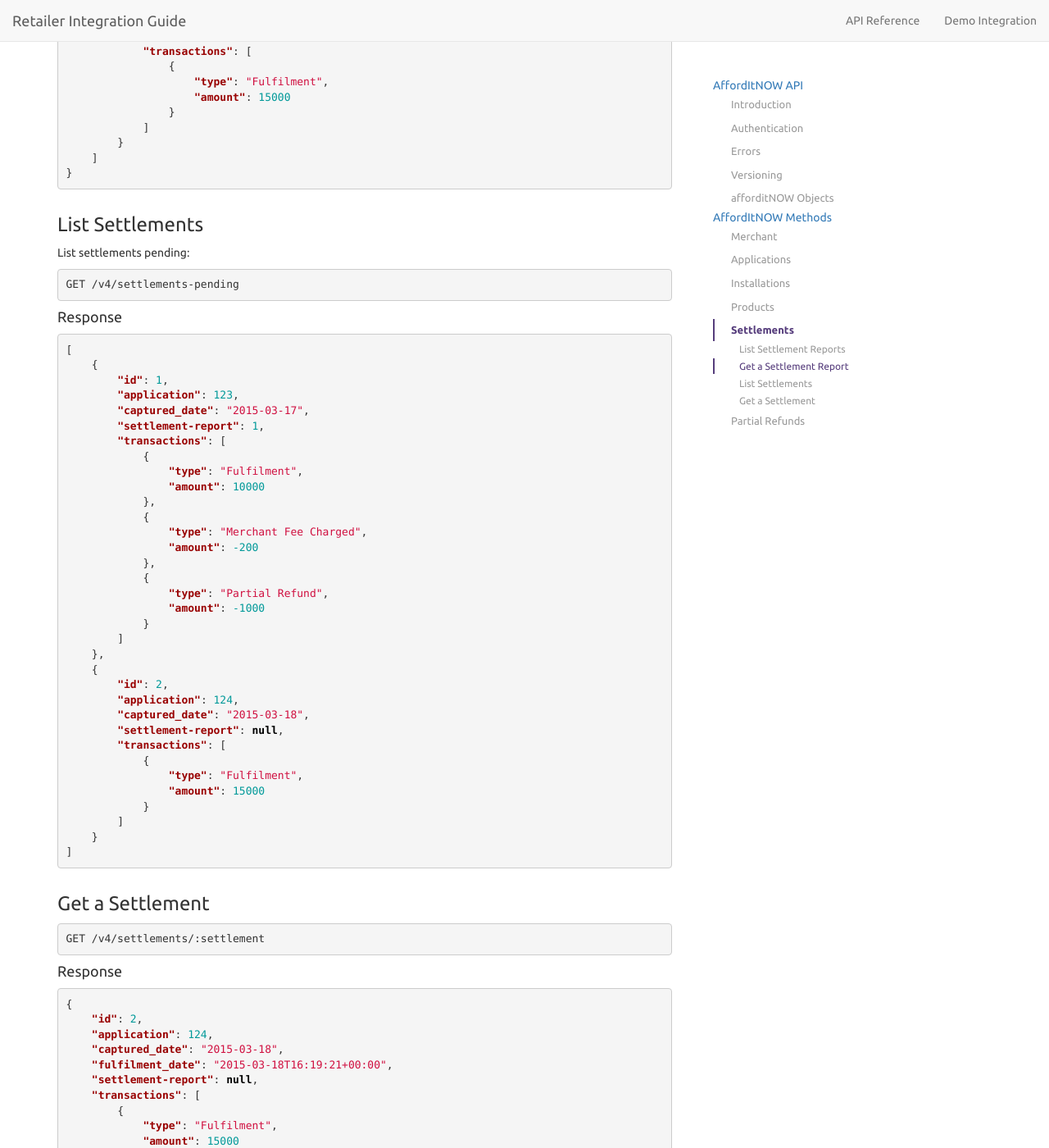
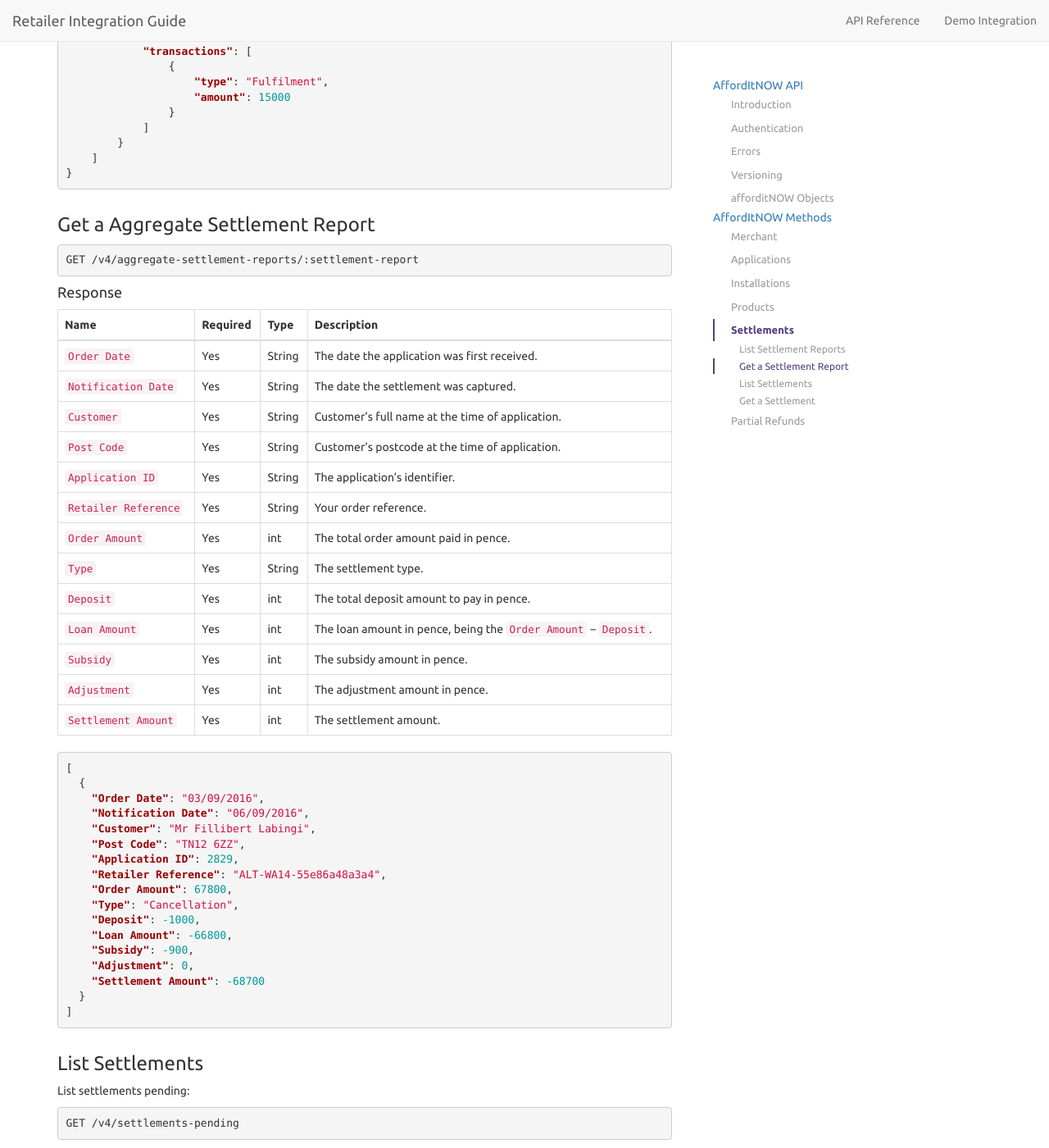
Before and after one commit to PayBreak/retailer-integration-guide, a Jekyll site: the page built from api/index.md, in a window 1280 px wide and 1400 px high, scrolled down 31063 px. Shown: the whole window at 82% size. Built offline with Jekyll 4.4.1, drawn with Linux system fonts in a browser that asks for light colours; nearby versions of some CDN libraries; Markdown is read by kramdown in place of the engine named in the settings.

Commit message:
Settlement Update

````diff
--- a/_includes/v4/settlements.md
+++ b/_includes/v4/settlements.md
@@ -74,6 +74,50 @@ Name | Required | Type | Description
         }
     ]
 }
+```
+
+### Get a Aggregate Settlement Report
+
+```
+GET {{ site.data.globals.api_prefix }}/aggregate-settlement-reports/:settlement-report
+```
+
+#### Response
+
+Name | Required | Type | Description
+--- | --- | --- | ---
+`Order Date` | Yes | String | The date the application was first received.
+`Notification Date` | Yes | String | The date the settlement was captured.
+`Customer` | Yes | String | Customer's full name at the time of application.
+`Post Code` | Yes | String | Customer's postcode at the time of application.
+`Application ID` | Yes | String | The application's identifier.
+`Retailer Reference` | Yes | String | Your order reference.
+`Order Amount` | Yes | int |The total order amount paid in pence.
+`Type` | Yes | String | The settlement type.
+`Deposit` | Yes | int | The total deposit amount to pay in pence.
+`Loan Amount` | Yes | int | The loan amount in pence, being the `Order Amount` − `Deposit`.
+`Subsidy` | Yes | int |The subsidy amount in pence.
+`Adjustment` | Yes | int | The adjustment amount in pence.
+`Settlement Amount` | Yes | int | The settlement amount.
+
+```json
+[
+  {
+    "Order Date": "03/09/2016",
+    "Notification Date": "06/09/2016",
+    "Customer": "Mr Fillibert Labingi",
+    "Post Code": "TN12 6ZZ",
+    "Application ID": 2829,
+    "Retailer Reference": "ALT-WA14-55e86a48a3a4",
+    "Order Amount": 67800,
+    "Type": "Cancellation",
+    "Deposit": -1000,
+    "Loan Amount": -66800,
+    "Subsidy": -900,
+    "Adjustment": 0,
+    "Settlement Amount": -68700
+  }
+]
 ```
 
 ### List Settlements
````
